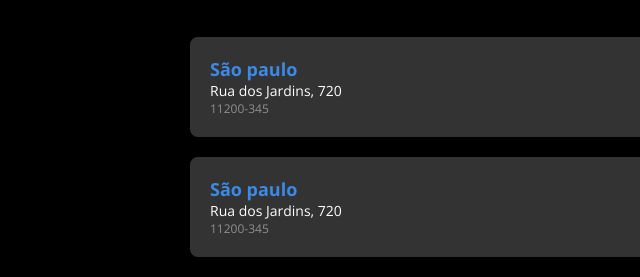
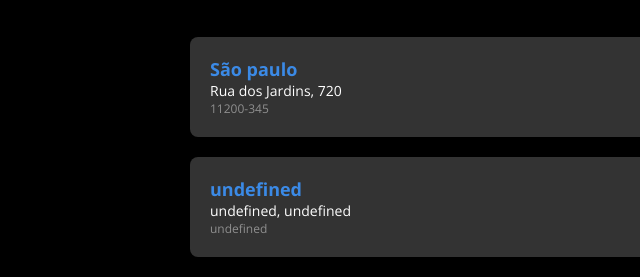
Before and after one commit to MatheusFariasRS/viaCep, a plain HTML site: page index.html in a window 1280 px wide. Both pictures are taken after typing "Sample", "5" into the empty fields and a click on the button "Salvar". Shown: the part 520-797 px from the top of the page, 0-640 px from the left. Drawn offline with nearby package versions, Linux system fonts and the light colour scheme; no server answers.

Commit message:
Criando o listController para inserir os cards

```diff
--- a/index.html
+++ b/index.html
@@ -58,11 +58,6 @@
                 <p class="address-line">Rua dos Jardins, 720</p>
                 <p class="address-cep">11200-345</p>
             </div>
-            <div class="card-list-item">
-                <h3>São paulo</h3>
-                <p class="address-line">Rua dos Jardins, 720</p>
-                <p class="address-cep">11200-345</p>
-            </div>
         </section>
     </main>
     <script type="module" src="js/viacep.js"></script>
--- a/js/controllers/form-controller.js
+++ b/js/controllers/form-controller.js
@@ -1,5 +1,6 @@
 import Address from '../models/address.js';
 import * as addressService from '../services/address-service.js';
+import * as listController from './list-controller.js'
 
 function State() {
 
@@ -67,7 +68,7 @@ async function handleInputCepChange(event) {
 
 async function handleBtnSaveClick(event){
     event.preventDefault();
-    console.log(state.address);
+    listController.addCard(state.address);
 }
 
 function handleInputNumberChange(event) {
--- /dev/null
+++ b/js/controllers/list-controller.js
@@ -0,0 +1,37 @@
+function State(){
+    this.listSection = null;
+}
+
+const state = new State();
+
+export function init(){
+    state.listSection = document.querySelector("#list-section");
+}
+
+export function addCard(address){
+    const card = createCard(address);
+    state.listSection.appendChild(card);
+
+}
+
+function createCard(address){
+    const div = document.createElement("div");
+    div.classList.add("card-list-item");
+
+    const h3 = document.createElement("h3");
+    h3.innerHTML = address.city;
+
+    const line = document.createElement("p");
+    line.classList.add("address-line");
+    line.innerHTML = `${address.street}, ${address.number}`;
+
+    const cep = document.createElement("p");
+    cep.classList.add("address-cep");
+    cep.innerHTML = address.cep;
+
+    div.appendChild(h3);
+    div.appendChild(line);
+    div.appendChild(cep);
+
+    return div;
+}
--- a/js/viacep.js
+++ b/js/viacep.js
@@ -1,3 +1,6 @@
 import * as formController from './controllers/form-controller.js';
+import * as listController from './controllers/list-controller.js'
+
 
 formController.init();
+listController.init();
```
